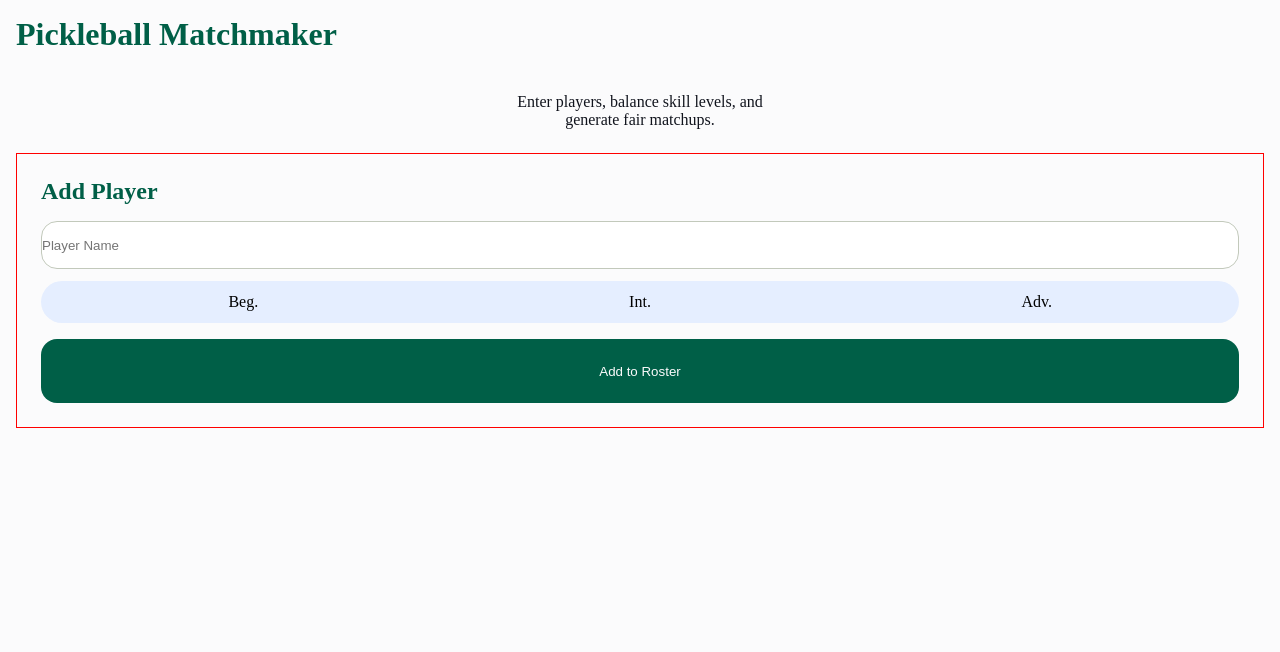
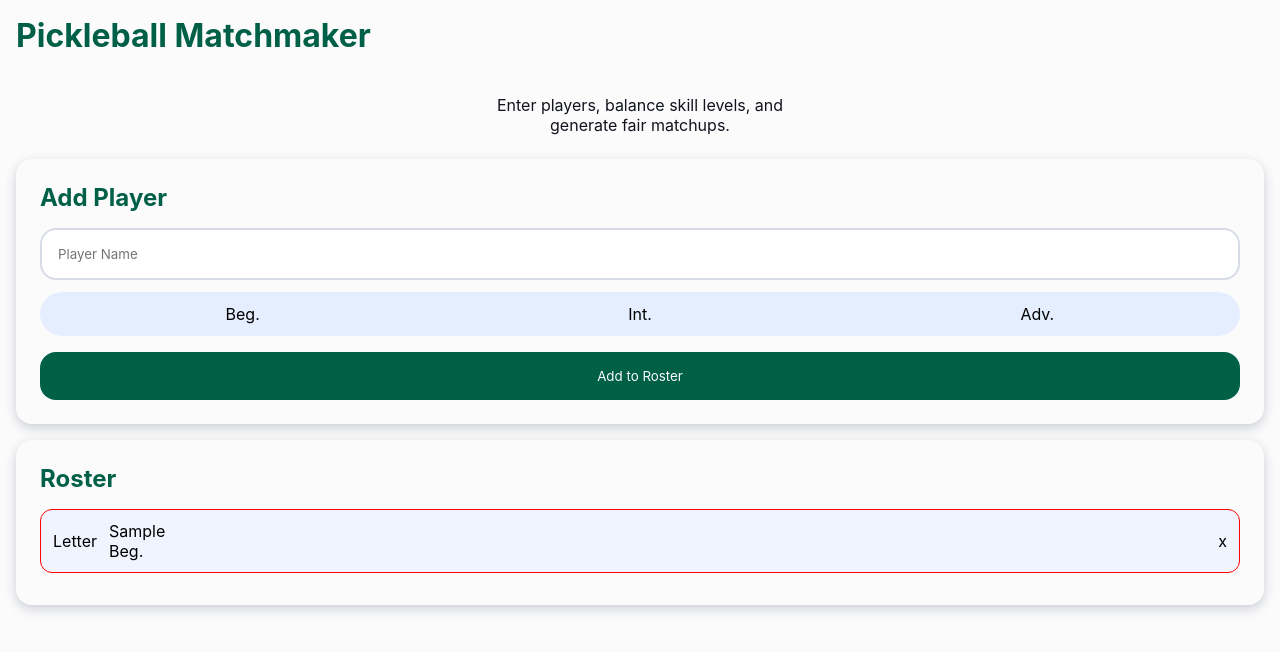
Before and after one commit to milesMejala/pickleball-matchmaker, a React (Vite) app: page / in a window 1280 px wide. Both pictures are taken after typing "Sample" into the empty fields and a click on the button "Add to Roster". Shown: the top 652 px of the page. Built offline with nearby package versions, Linux system fonts and the light colour scheme.

Commit message:
feat: implement player roster and addition interface with initial styling

```diff
--- a/src/App.css
+++ b/src/App.css
@@ -29,12 +29,15 @@
     --secondary-700: #6E7000;
     --secondary-800: #373800;
     --secondary-900: #1C1C00;
+
+    --primary-font: 'Inter', sans-serif;
 }
 
 * {
     box-sizing: border-box;
     margin: 0;
     padding: 0;
+    font-family: var(--primary-font);
 }
 
 body {
--- a/src/App.jsx
+++ b/src/App.jsx
@@ -1,15 +1,24 @@
-import AddPlayer from './components/AddPlayer'
-import './App.css'
+import AddPlayer from "./components/AddPlayer";
+import Roster from "./components/Roster";
+import "./App.css";
+
+import { useState } from "react";
 
 function App() {
+  const [players, setPlayers] = useState([]);
+
+  function addPlayer(player) {
+    setPlayers((prev) => [...prev, player]);
+  }
 
   return (
     <>
       <h1>Pickleball Matchmaker</h1>
       <p>Enter players, balance skill levels, and generate fair matchups.</p>
-      <AddPlayer />
+      <AddPlayer onAddPlayer={addPlayer} />
+      <Roster players={players} />
     </>
-  )
+  );
 }
 
-export default App
+export default App;
--- a/src/components/AddPlayer.jsx
+++ b/src/components/AddPlayer.jsx
@@ -1,7 +1,7 @@
 import { useState } from "react";
 import "../css/AddPlayer.css";
 
-export default function AddPlayer() {
+export default function AddPlayer({ onAddPlayer }) {
   const [formData, setFormData] = useState({
     name: "",
     skill: "Beg.",
@@ -19,6 +19,7 @@ export default function AddPlayer() {
   function handleSubmit(event) {
     event.preventDefault();
     console.log(formData);
+    onAddPlayer(formData);
 
     setFormData({
       name: "",
--- /dev/null
+++ b/src/components/Roster.jsx
@@ -0,0 +1,21 @@
+import "../css/Roster.css";
+
+export default function Roster({ players }) {
+  return (
+    <section className="roster-wrapper">
+      <h2>Roster</h2>
+      {players.map((p) => (
+        <div className="player-wrapper">
+          <div className="player-info">
+            <span>Letter</span>
+            <div>
+              <span>{p.name}</span>
+              <span>{p.skill}</span>
+            </div>
+          </div>
+          <span>x</span>
+        </div>
+      ))}
+    </section>
+  );
+}
--- a/src/css/AddPlayer.css
+++ b/src/css/AddPlayer.css
@@ -1,6 +1,7 @@
 .add-player-wrapper {
-    margin: 0 1rem 0 1rem;
-    border: 1px solid red;
+    margin: 0 1rem 1rem 1rem;
+    border-radius: 1rem;
+    box-shadow: 0px 4px 12px 0px hsla(212, 63%, 12%, 20%);
     padding: 1.5rem;
 }
 
@@ -13,8 +14,10 @@ input[type="text"] {
     min-width: 100%;
     min-height: 3rem;
     border-radius: 1rem;
-    border: 1px solid #C2C9BB;
+    padding: 1rem;
+    border: 2px solid var(--neutrals-300);
     margin-bottom: 0.75rem;
+    outline-color: var(--primary-300);
 }
 
 fieldset {
@@ -46,14 +49,14 @@ fieldset {
 }
 
 .radio-option input:checked + span {
-    border-color: black;
-    background: black;
-    color: white;
+    background: var(--neutrals-50);
+    color: var(--neutrals-900);
+    font-weight: 600;
 }
 
 .add-player-wrapper button {
     width: 100%;
-    min-height: 4rem;
+    min-height: 3rem;
     border-radius: 1rem;
     border: none;
     color: var(--neutrals-50);
--- /dev/null
+++ b/src/css/Roster.css
@@ -0,0 +1,34 @@
+.roster-wrapper {
+  margin: 0 1rem 0 1rem;
+  border-radius: 1rem;
+  box-shadow: 0px 4px 12px 0px hsla(212, 63%, 12%, 20%);
+  padding: 1.5rem;
+}
+
+.roster-wrapper > h2 {
+    margin: 0 0 1rem 0;
+    color: var(--primary-600);
+}
+
+.player-wrapper {
+  min-width: 100%;
+  min-height: 4rem;
+  margin: 0 0 0.5rem 0;
+  border: 1px solid red;
+  border-radius: 12px;
+  padding: 0 0.75rem;
+  display: flex;
+  justify-content: space-between;
+  align-items: center;
+  background: #eff4ff;
+}
+
+.player-info {
+  display: flex;
+  align-items: center;
+  gap: 0.75rem;
+}
+
+.player-info > div > span {
+  display: block;
+}
```
